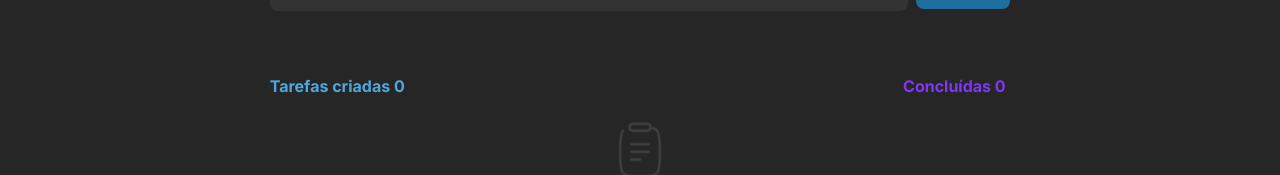
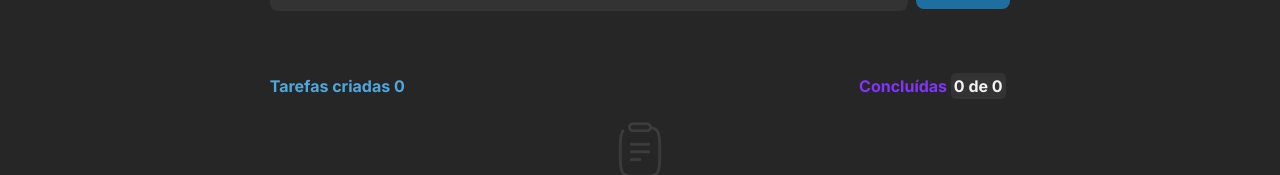
Before and after one commit to GustavoGarcia1/toDo-list, a React (Vite) app: page / in a window 1280 px wide. Shown: the part 213-388 px from the top of the page. Built offline with nearby package versions, Linux system fonts and the light colour scheme.

Commit message:
Feat: Finalizando layout.

```diff
--- a/src/components/Task.module.css
+++ b/src/components/Task.module.css
@@ -22,11 +22,20 @@
   color: var(--blue);
 }
 
-.task header span {
+.task header div:nth-child(2){
   font-size: 1rem;
   font-weight: bold;
 
   color: var(--purple);
+}
+
+.task header div span:nth-child(2){
+  font-size: 1rem;
+  font-weight: bold;
+  padding: 3px;
+  border-radius: 5px;
+  color: var(--gray-100);
+  background: var(--gray-400);
 }
 
 .newTask {
--- a/src/components/Task.tsx
+++ b/src/components/Task.tsx
@@ -15,6 +15,7 @@ interface Task {
 export function Task() {
   const [newTask, setNewTask] = useState('');
   const [tasks, setTasks] = useState<Task[]>([]);
+  const [tasksCompleted, setTasksCompleted] = useState(0);
 
   function handleNewTask(event: ChangeEvent<HTMLInputElement>) {
     setNewTask(event.target.value);
@@ -22,14 +23,36 @@ export function Task() {
 
   function handleCreateNewTask(event: FormEvent) {
     event.preventDefault();
-    setTasks([...tasks, {text: newTask, completed: false}]);
+    setTasks([...tasks, { text: newTask, completed: false }]);
 
     setNewTask('');
   }
 
+  function deleteTask(taskToDelete: string) {
+    const tasksWithoutDeletedOne = tasks.filter(task => {
+      return task.text !== taskToDelete
+    })
+    setTasks(tasksWithoutDeletedOne);
+  }
+
+  function changeTask(taskToComplete: string) {
+    const taskWithChange = tasks.findIndex(task => {
+      return task.text === taskToComplete
+    })
+
+    const taskTmp = [...tasks];
+    taskTmp[taskWithChange].completed = !taskTmp[taskWithChange].completed;
+
+    setTasks(taskTmp);
+
+    let tasksCompleted = taskTmp.filter(({ completed }) => completed === true)
+
+    setTasksCompleted(tasksCompleted.length);
+
+  }
   return (
     <div className={styles.task}>
-      <form  onSubmit={handleCreateNewTask}className={styles.newTask}>
+      <form onSubmit={handleCreateNewTask} className={styles.newTask}>
         <input
           type="text"
           placeholder="Adicione uma nota tarefa"
@@ -47,8 +70,8 @@ export function Task() {
           <span>{`Tarefas criadas ${tasks.length}`}</span>
         </div>
         <div>
-          <span>Concluídas</span>
-          <span> 0 </span>
+          <span>Concluídas </span>
+          <span className={styles.teste}>{`${tasksCompleted} de ${tasks.length}`}</span>
         </div>
       </header>
       {tasks.length === 0 ?
@@ -63,7 +86,9 @@ export function Task() {
         tasks.map(task => (
           <Input
             text={task.text}
-            completed={false}
+            completed={task.completed}
+            onDeleteTask={deleteTask}
+            onChangeTask={changeTask}
           />
         ))
       }
```
